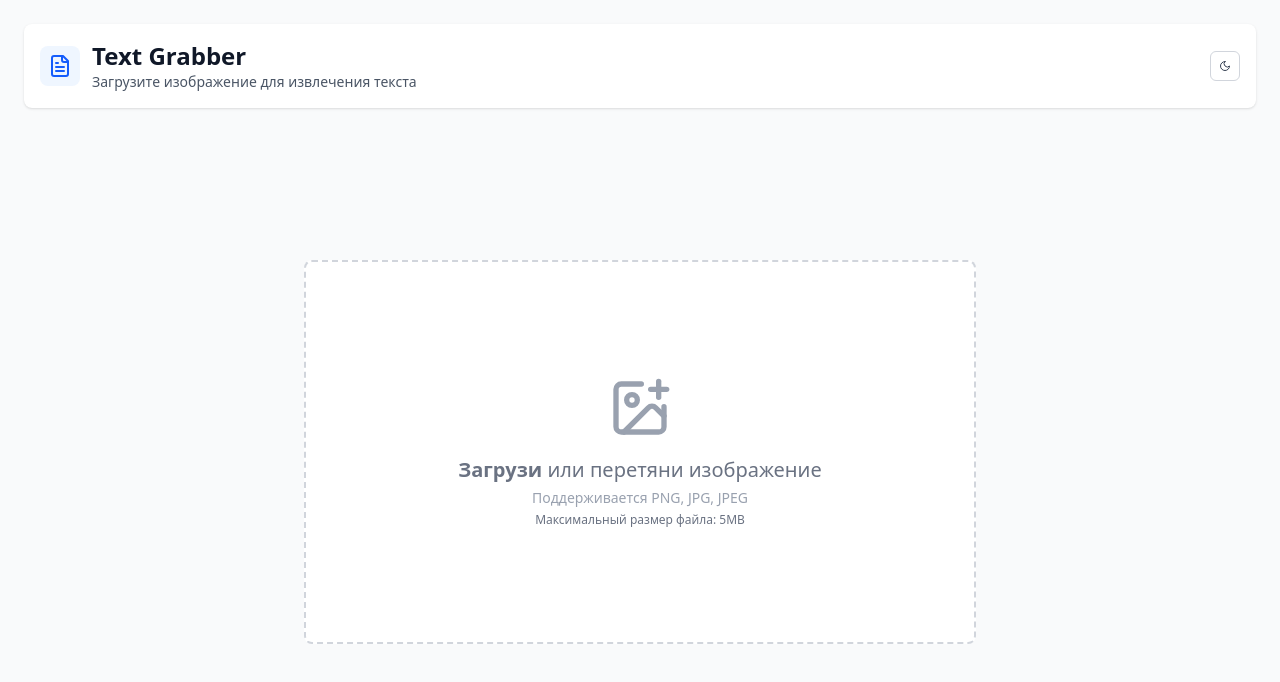
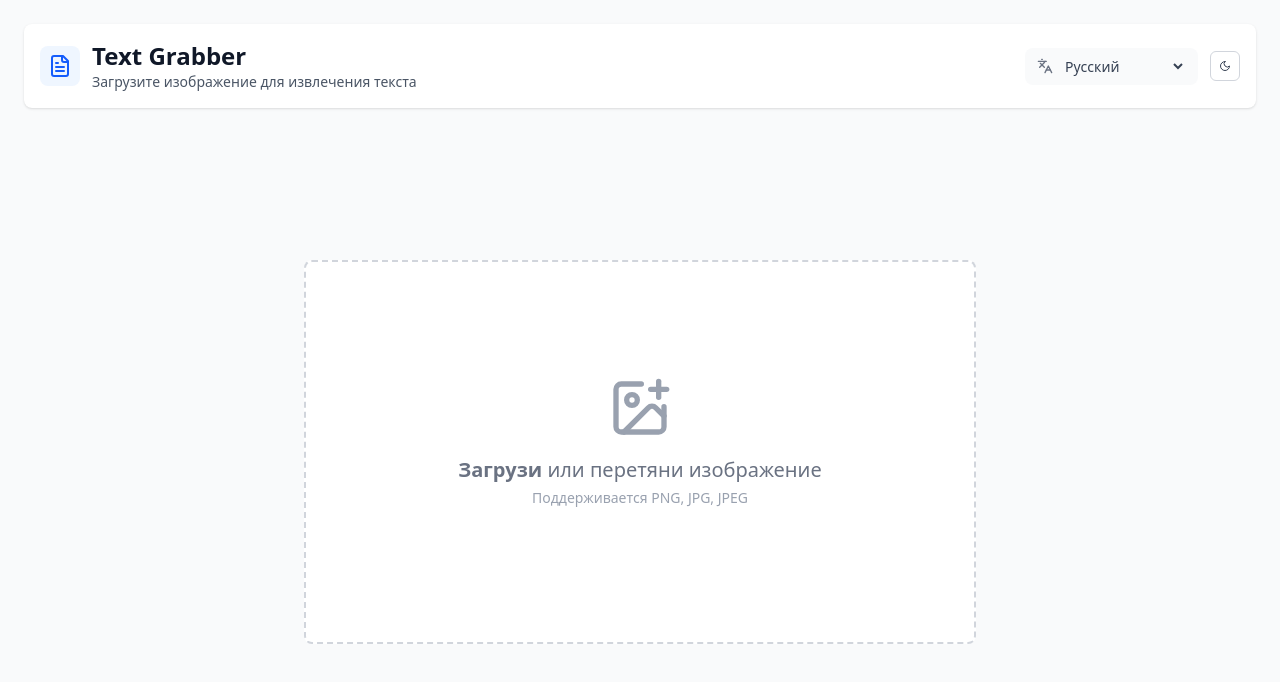
Before and after one commit to PaulinaLyu/text-grabber, a React (Vite) app: page / in a window 1280 px wide. Shown: the top 682 px of the page. Built offline with nearby package versions, Linux system fonts and the light colour scheme.

Commit message:
refactor: вернула выбор языка

```diff
--- a/src/components/Header/index.tsx
+++ b/src/components/Header/index.tsx
@@ -1,5 +1,5 @@
 import { FileText } from 'lucide-react';
-// import { LanguageSelector } from '../LanguageSelector';
+import { LanguageSelector } from '../LanguageSelector';
 import { ThemeToggle } from '../ThemeToggle';
 
 export const Header = () => {
@@ -18,7 +18,7 @@ export const Header = () => {
           </div>
         </div>
         <div className="flex items-center gap-3">
-          {/* <LanguageSelector /> */}
+          <LanguageSelector />
           <ThemeToggle />
         </div>
       </div>
--- a/src/components/ImageUploadPreview/index.tsx
+++ b/src/components/ImageUploadPreview/index.tsx
@@ -107,7 +107,7 @@ export const ImageUploadPreview = ({
               <span className="font-semibold">Загрузи</span> или перетяни изображение
             </p>
             <p className="text-sm text-gray-400 dark:text-gray-500">Поддерживается PNG, JPG, JPEG</p>
-            <p className="mt-1 text-xs text-gray-500">Максимальный размер файла: {maxSize / 1024 / 1024}MB</p>
+            <p className="mt-1 text-xs text-white">Максимальный размер файла: {maxSize / 1024 / 1024}MB</p>
             {error && <p className="mt-2 text-sm text-red-600">{error}</p>}
           </div>
         </button>
@@ -126,7 +126,7 @@ export const ImageUploadPreview = ({
 
       <div
         className="relative flex-1 flex items-center justify-center border-2 border-dashed rounded-lg cursor-pointer overflow-hidden group min-h-[200px]
-          border-gray-300 dark:border-gray-600 bg-gray-50 dark:bg-gray-700 hover:bg-gray-100 dark:hover:bg-gray-600 transition"
+          border-gray-300 dark:border-gray-600 bg-gray-50 dark:bg-gray-700 hover:bg-gray-600 transition"
         onClick={handleClick}>
         <input ref={fileInputRef} type="file" accept="image/*" className="hidden" onChange={onUpload} />
         <img
@@ -139,7 +139,7 @@ export const ImageUploadPreview = ({
           <p className="text-sm">
             <span>Загрузи</span> или перетяни изображение
           </p>
-          <p className="mt-1 text-xs text-gray-500">Максимальный размер файла: {maxSize / 1024 / 1024}MB</p>
+          <p className="mt-1 text-xs text-white">Максимальный размер файла: {maxSize / 1024 / 1024}MB</p>
           {error && <p className="mt-2 text-sm text-red-600">{error}</p>}
         </div>
       </div>
```
